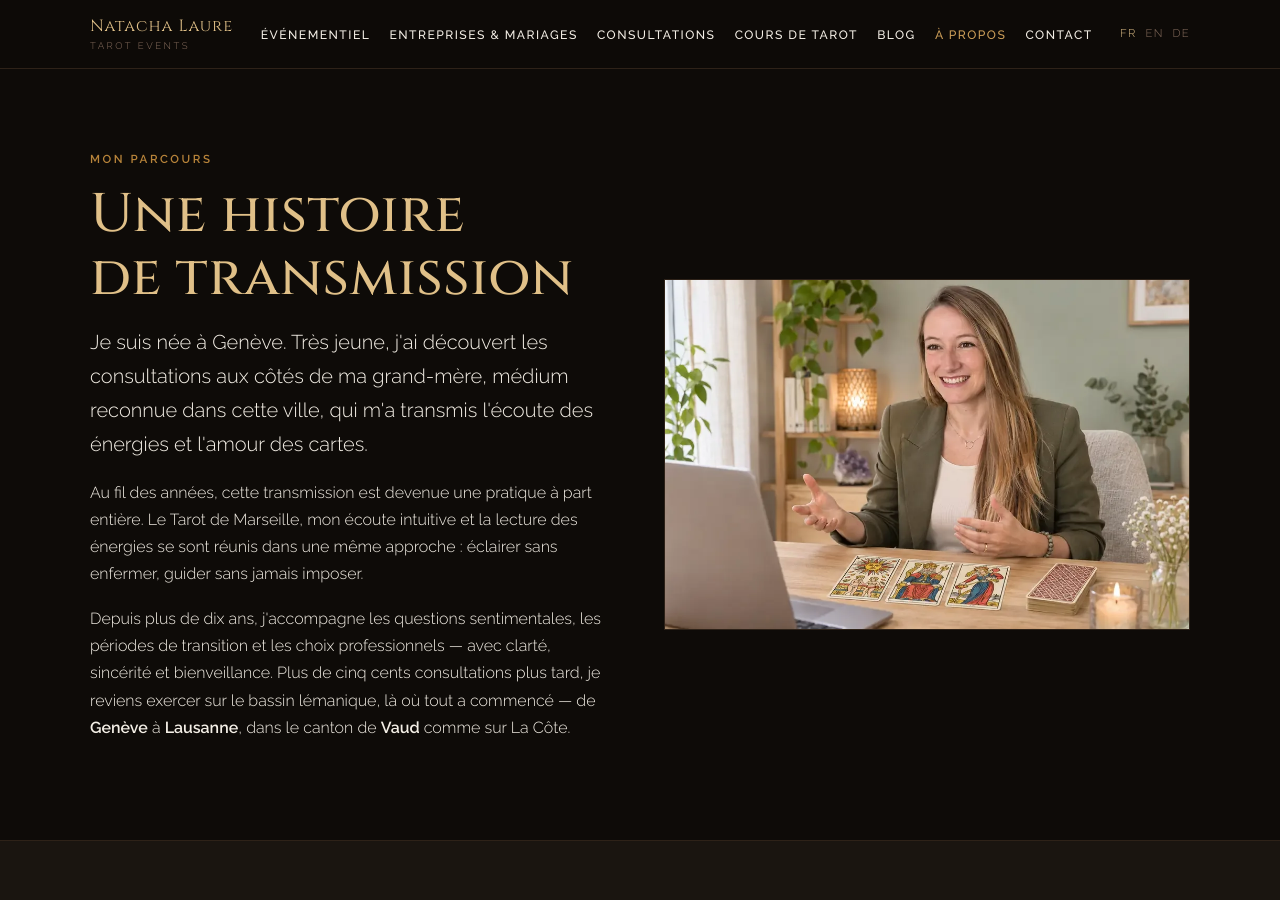
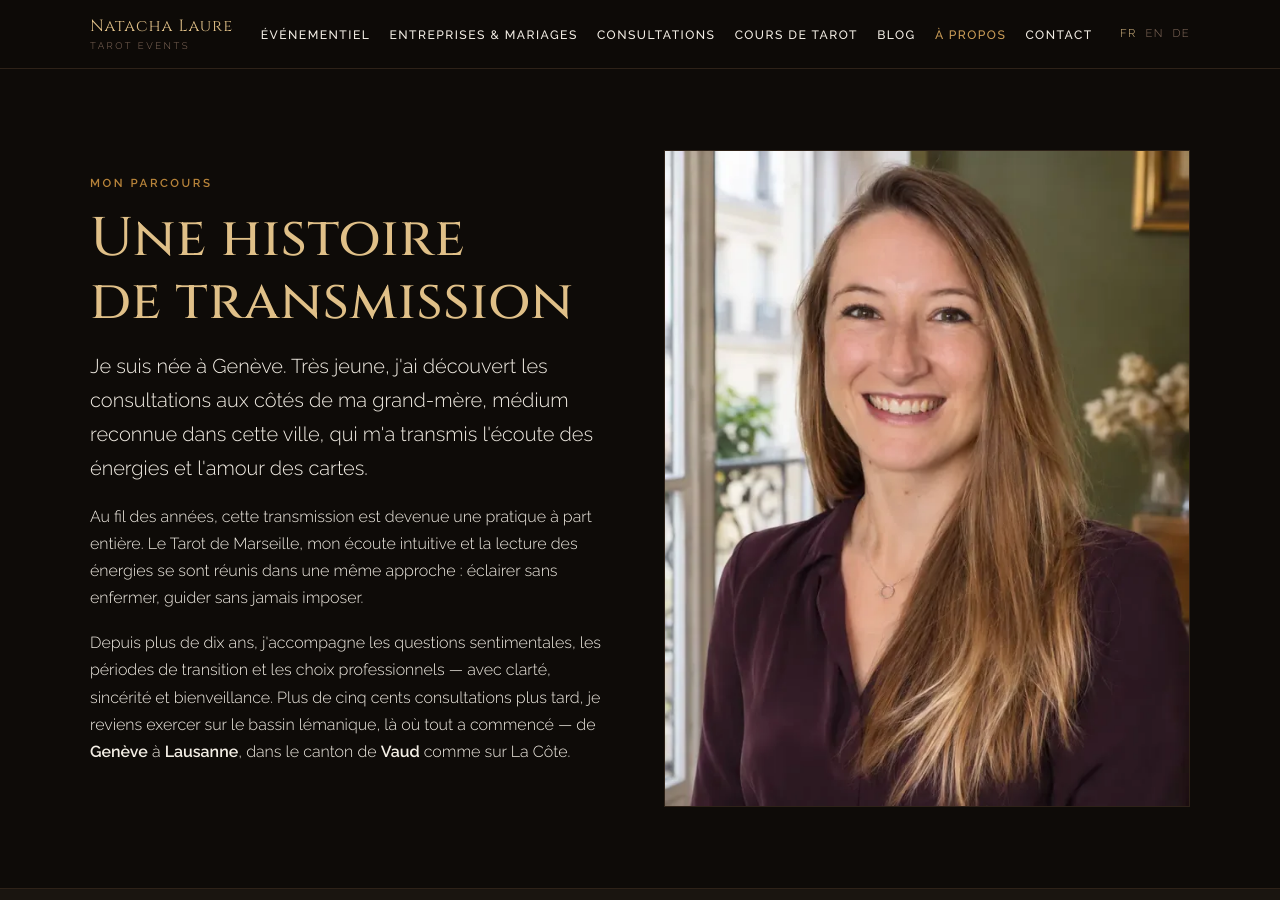
Before and after one commit to gentinanatacha-byte/tarot-events, a Jekyll site: the page built from a-propos.html, in a window 1280 px wide and 900 px high. Built offline with Jekyll 4.4.1, drawn with Linux system fonts in a browser that asks for light colours.

Commit message:
Add files via upload

```diff
--- a/_config.yml
+++ b/_config.yml
@@ -97,3 +97,8 @@ exclude:
   - .gitignore
   - "LISEZ-MOI*.md"
   - "A-LIRE*.md"
+  # Sécurité : dossiers en double créés par une extraction de ZIP mal placée.
+  # Ils sont retirés de l'archive, mais un envoi sur GitHub ne supprime jamais
+  # ce qui existe déjà — cette ligne garantit qu'ils ne seront pas publiés,
+  # même s'ils traînent encore dans le dépôt. À garder.
+  - assets/images/images
--- a/a-propos.html
+++ b/a-propos.html
@@ -6,7 +6,7 @@ permalink: /a-propos/
 title: "Mon parcours"
 seo_title: "Natacha Laure, tarologue née à Genève — mon parcours"
 meta_desc: "Née à Genève, formée aux côtés de ma grand-mère médium. Plus de dix ans de pratique du Tarot de Marseille, en consultation et en animation d'événements."
-image: /assets/images/natacha-consultation-700.webp
+image: /assets/images/natacha-portrait-620.webp
 ---
 
 <section>
@@ -19,7 +19,7 @@ image: /assets/images/natacha-consultation-700.webp
       <p>Depuis plus de dix ans, j'accompagne les questions sentimentales, les périodes de transition et les choix professionnels — avec clarté, sincérité et bienveillance. Plus de cinq cents consultations plus tard, je reviens exercer sur le bassin lémanique, là où tout a commencé — de <strong>Genève</strong> à <strong>Lausanne</strong>, dans le canton de <strong>Vaud</strong> comme sur La Côte.</p>
     </div>
     <div>
-      {% include img.html name="natacha-consultation" alt="Natacha Laure dans son espace de consultation, souriante, devant un tirage de cartes" sizes="100vw" priority=true %}
+      {% include img.html name="natacha-portrait" alt="Portrait de Natacha Laure, tarologue, souriante près d'une fenêtre" sizes="100vw" priority=true %}
     </div>
   </div>
 </section>
--- a/consultations.html
+++ b/consultations.html
@@ -6,7 +6,7 @@ permalink: /consultations/
 title: "Consultations de tarot à distance"
 seo_title: "Consultation de tarot à distance — visio, WhatsApp ou écrit"
 meta_desc: "Consultations de Tarot de Marseille par visio, WhatsApp ou par écrit. De 35 à 140 CHF. Tarologue née à Genève, plus de dix ans de pratique."
-image: /assets/images/natacha-consultation-700.webp
+image: /assets/images/natacha-consultation-1000.webp
 ---
 
 <section>
@@ -58,7 +58,7 @@ image: /assets/images/natacha-consultation-700.webp
       <p>Les questions sentimentales, les périodes de transition, les choix professionnels, les liens familiaux. Et parfois, simplement, le besoin d'y voir plus clair sans savoir encore sur quoi.</p>
     </div>
     <div>
-      {% include img.html name="natacha-consultation" alt="Natacha Laure en consultation, cartes étalées devant elle" sizes="(min-width: 980px) 46vw, 100vw" %}
+      {% include img.html name="natacha-consultation" alt="Natacha Laure en consultation à distance, ordinateur ouvert et trois cartes du Tarot de Marseille étalées devant elle" sizes="(min-width: 980px) 46vw, 100vw" %}
     </div>
   </div>
 </section>
--- a/evenementiel.html
+++ b/evenementiel.html
@@ -6,12 +6,12 @@ permalink: /evenementiel/
 title: "Animation tarot pour vos soirées"
 seo_title: "Animation tarot soirée et entreprise — Genève, Lausanne, arc lémanique"
 meta_desc: "Animation de tarot pour soirées privées et événements d'entreprise, de Genève à Lausanne. Formule 2 heures dès 650 CHF, tout compris. Réponse sous 24 heures."
-image: /assets/images/natacha-animation-1000.webp
+image: /assets/images/natacha-animation-1200.webp
 ---
 
 <div class="hero">
   <div class="hero-media">
-    {% include img.html name="natacha-animation" alt="Animation de tarot en soirée : Natacha Laure face à une invitée, cartes étalées sur une nappe de dentelle" sizes="100vw" priority=true %}
+    {% include img.html name="natacha-animation" alt="Natacha Laure lisant le tarot pour une invitée lors d'une soirée privée, cartes du Tarot de Marseille étalées sur une table basse, bougies et verres de vin" sizes="100vw" priority=true %}
   </div>
   <div class="hero-body wrap">
     <p class="eyebrow">Événementiel</p>
--- a/index.html
+++ b/index.html
@@ -6,12 +6,12 @@ permalink: /
 title: "Animation tarot pour vos événements"
 seo_title: "Animation tarot pour événements — Genève & arc lémanique"
 meta_desc: "Animation de tarot pour vos soirées d'entreprise, mariages et événements privés, de Genève à Lausanne. Dès 650 CHF les deux heures. Consultations à distance également."
-image: /assets/images/natacha-animation-1000.webp
+image: /assets/images/natacha-animation-1200.webp
 ---
 
 <div class="hero">
   <div class="hero-media">
-    {% include img.html name="natacha-animation" alt="Natacha Laure lisant le tarot pour une invitée lors d'une soirée, table dressée et guirlandes lumineuses" sizes="100vw" priority=true %}
+    {% include img.html name="natacha-animation" alt="Natacha Laure lisant le tarot pour une invitée lors d'une soirée privée, cartes du Tarot de Marseille étalées sur une table basse, bougies et verres de vin" sizes="100vw" priority=true %}
   </div>
   <div class="hero-body wrap">
     <p class="eyebrow">Genève · Nyon · Morges · Lausanne</p>
@@ -39,7 +39,7 @@ image: /assets/images/natacha-animation-1000.webp
       <p><a class="btn" href="/a-propos/">Mon parcours</a></p>
     </div>
     <div>
-      {% include img.html name="natacha-consultation" alt="Natacha Laure en consultation, cartes étalées sur la table" sizes="(min-width: 980px) 46vw, 100vw" %}
+      {% include img.html name="natacha-consultation" alt="Natacha Laure en consultation à distance, ordinateur ouvert et trois cartes du Tarot de Marseille étalées devant elle" sizes="(min-width: 980px) 46vw, 100vw" %}
     </div>
   </div>
 </section>
```
